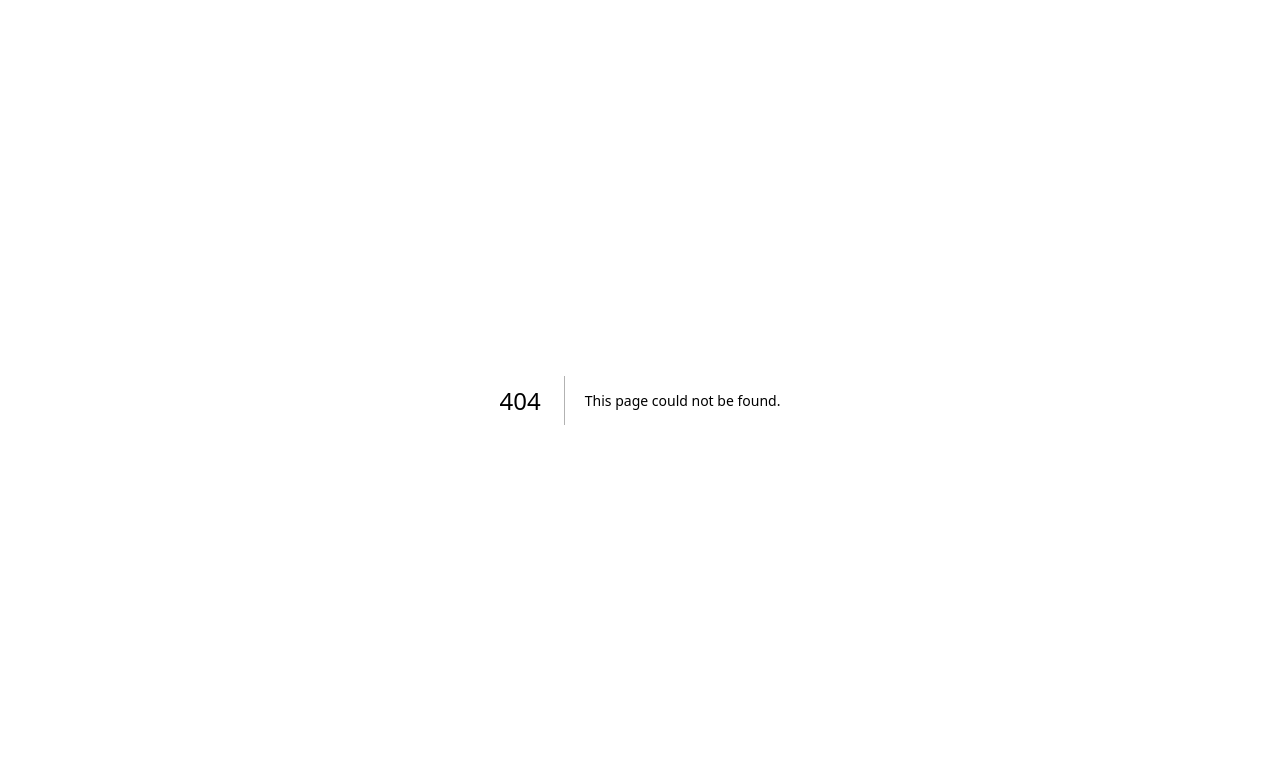
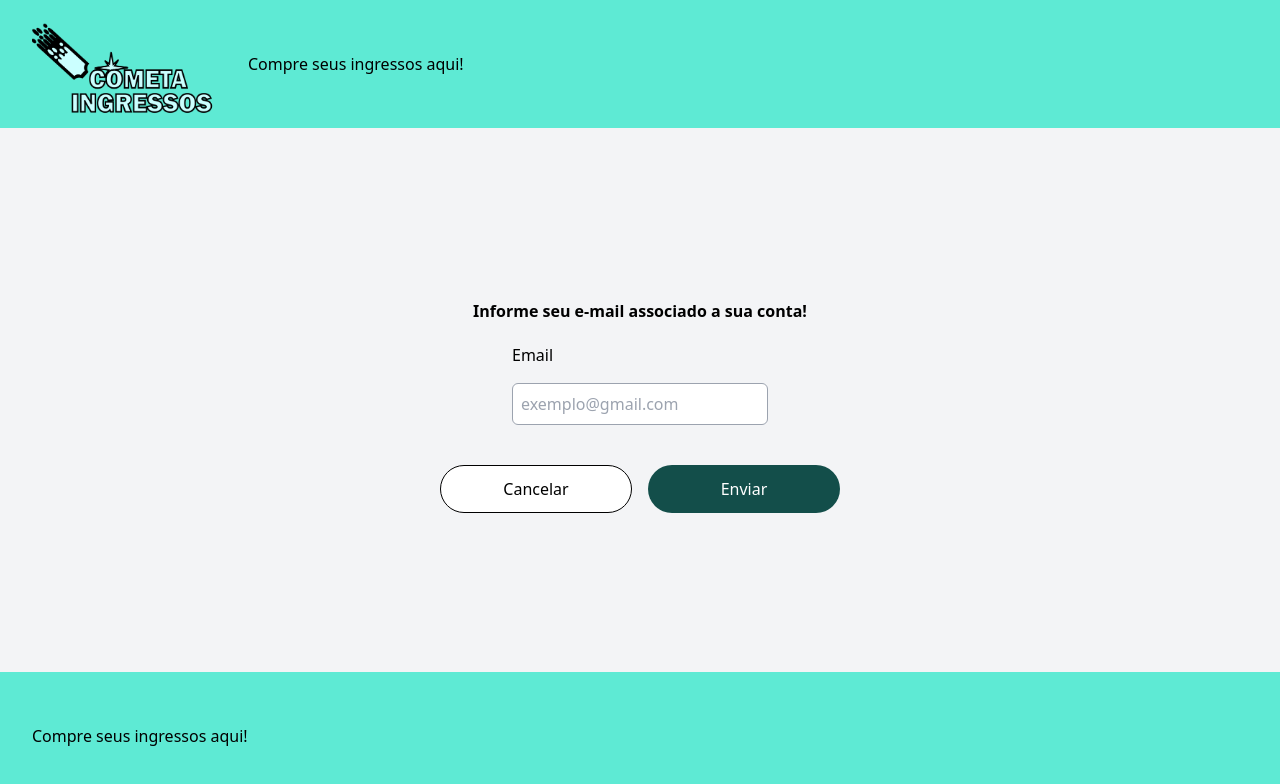
Before and after one commit to Yamazaki-Khaio/Cometa-Ingresso, a Next.js app in the folder ingressoscometa/: page /esqueceu_senha in a window 1280 px wide. Before the commit this address had no page. Shown: the top 784 px of the page. Built offline with nearby package versions, Linux system fonts and the light colour scheme.

Commit message:
Adicionando tela esqueceu a senha

```diff
--- /dev/null
+++ b/ingressoscometa/src/components/EsqueceuERedefinirSenha/BotaoCancelar.tsx
@@ -0,0 +1,21 @@
+import React from 'react';
+
+export default function BotaoCancelar() {
+    return (
+      <div className="p-2">
+        <input
+          type="submit"
+          value="Cancelar"
+          className={`
+            w-48 h-12
+            bg-white
+            text-black
+            border border-black
+            rounded-3xl
+            transition-all duration-300
+            hover:bg-gray-200
+          `}
+        />
+      </div>
+    );
+  }
--- /dev/null
+++ b/ingressoscometa/src/components/EsqueceuERedefinirSenha/BotaoConfirmarSenhaNova.tsx
@@ -0,0 +1,22 @@
+import React from 'react';
+
+export default function BotaoConfirmar() {
+    return (
+      <div className="p-2">
+        <input
+          type="submit"
+          value="Confirmar"
+          className={`
+            w-48 h-12
+            bg-teal-900
+            text-white
+            text-24
+            rounded-3xl
+            transition-all duration-300
+            hover:bg-teal-800
+            active:bg-teal-700
+          `}
+        />
+      </div>
+    );
+  }
--- /dev/null
+++ b/ingressoscometa/src/components/EsqueceuERedefinirSenha/BotaoEnviarEmail.tsx
@@ -0,0 +1,22 @@
+import React from 'react';
+
+export default function BotaoEnviar() {
+  return (
+    <div className="p-2">
+      <input
+        type="submit"
+        value="Enviar"
+        className={`
+          w-48 h-12
+          bg-teal-900
+          text-white
+          text-24
+          rounded-3xl
+          transition-all duration-300
+          hover:bg-teal-800
+          active:bg-teal-700
+        `}
+      />
+    </div>
+  );
+}
--- /dev/null
+++ b/ingressoscometa/src/components/EsqueceuERedefinirSenha/EsquecerSenha.tsx
@@ -0,0 +1,20 @@
+import React from 'react';
+import CampoEmail from "../CadastroUsuario/CampoEmail";
+import BotaoEnviarEmail from "./BotaoEnviarEmail";
+import BotaoConfirmarSenhaNova from "./BotaoConfirmarSenhaNova";
+import BotaoCancelar from './BotaoCancelar';
+
+const EsquecerSenha: React.FC = () => {
+    return (
+      <div className="flex flex-col items-center">
+            <h2 className="font-bold p-5">Informe seu e-mail associado a sua conta!</h2>
+            <CampoEmail/>
+            <div className="flex">
+                <BotaoCancelar/>
+                <BotaoEnviarEmail/>
+            </div>
+      </div>
+    );
+  };
+
+  export default EsquecerSenha;
--- /dev/null
+++ b/ingressoscometa/src/pages/esqueceu_senha.tsx
@@ -0,0 +1,13 @@
+import React from 'react';
+import Layout from '@/components/CabecalhoCadastro/layout';
+import EsquecerSenha from '@/components/EsqueceuERedefinirSenha/EsquecerSenha';
+
+
+export default function esqueceu_senha(){
+    return(
+        <div>
+            <Layout pagina={<EsquecerSenha/>} exibirBotao={false} exibirBotao2={false} exibirBotao3={false} exibirBotao4={false}/>
+
+        </div>
+    )
+}
```
Also changed, not shown: ingressoscometa/src/pages/redefinir_senha.tsx (added).
